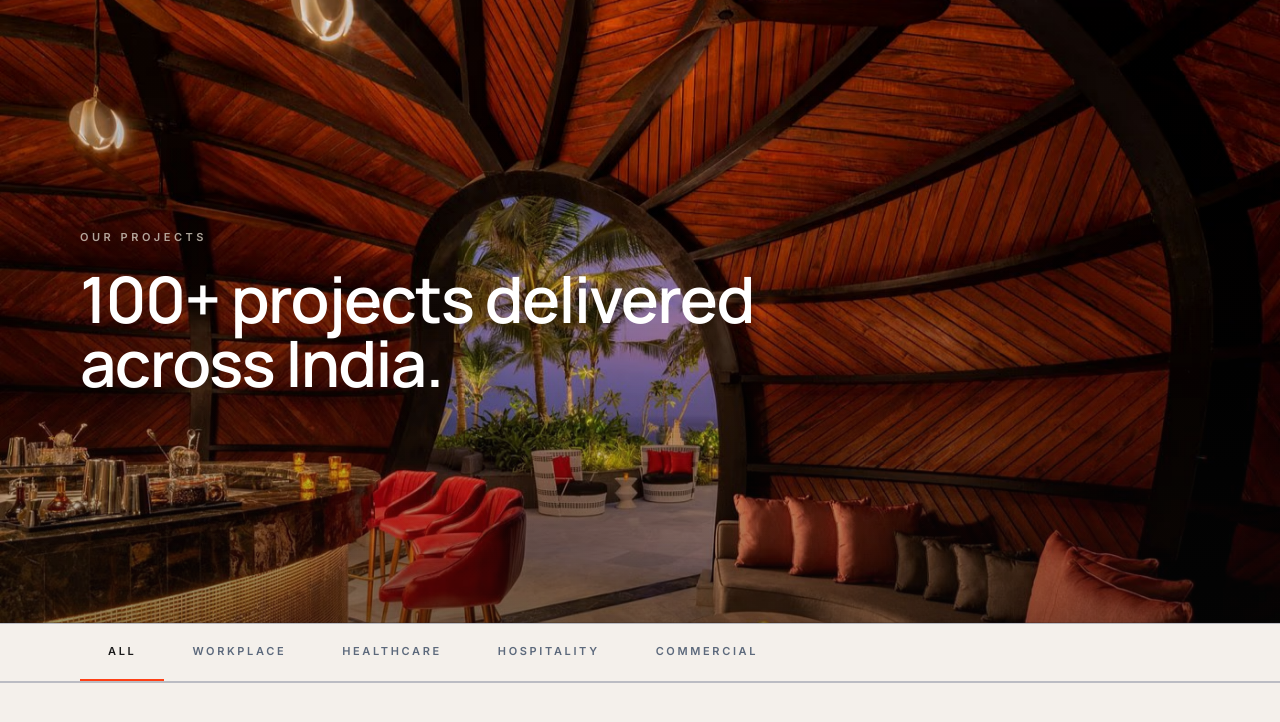
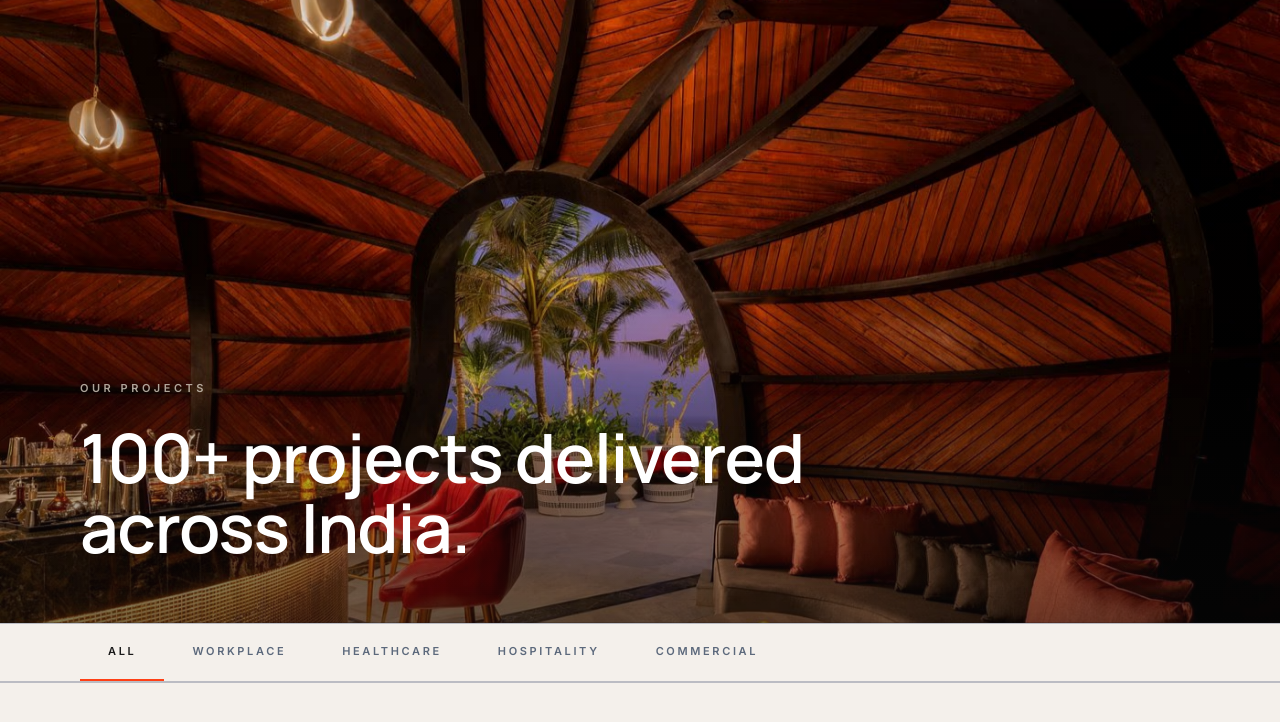
Before and after one commit to sujeth-dev/Velmont, a website built with Vite: page src/work.html in a window 1280 px wide. Built offline with nearby package versions, Linux system fonts and the light colour scheme.

Commit message:
Standardize hero eyebrow/headline layout and client logo sizing
Consolidates the near-duplicate page-hero CSS across About/Services/
Contact/Work into one shared pattern in common.css so eyebrow and
headline land in the identical position on every page, aligns the
project-detail hero's typography to the same tokens, and removes the
leftover descriptive paragraph from the Services and Contact heroes
(relocated as an intro line in the section below). Client logos in
the homepage marquee now scale within a bounded box instead of
height-only, so square marks and wide wordmarks read at a consistent
visual weight.

```diff
--- a/src/css/common.css
+++ b/src/css/common.css
@@ -181,21 +181,83 @@
 }
 
 /* ----------------------------------------------------------------
-   Page hero sub-headline (Services + Contact hero)
+   Page hero — shared by About, Services, Contact, Work
    ---------------------------------------------------------------- */
-.vm-page-hero__sub {
+.vm-page-hero {
+  position: relative;
+  height: 78vh;
+  min-height: 520px;
+  max-height: 860px;
+  background: #2b2927;
+  overflow: hidden;
+  display: flex;
+  flex-direction: column;
+  justify-content: flex-end;
+  padding: 60px var(--pad-side);
+  border-bottom: 1px solid var(--mineral);
+}
+
+.vm-page-hero::after {
+  content: '';
+  position: absolute;
+  inset: 0;
+  z-index: 1;
+  background: linear-gradient(
+    0deg,
+    rgba(8, 8, 8, 0.52) 0%,
+    rgba(8, 8, 8, 0.08) 45%,
+    rgba(8, 8, 8, 0) 100%
+  );
+}
+
+.vm-page-hero__bg {
+  position: absolute;
+  inset: 0;
+  width: 100%;
+  height: 100%;
+  object-fit: cover;
+  object-position: center center;
+  z-index: 0;
+  animation: vm-page-hero-fade 1.4s ease forwards;
+}
+
+.vm-page-hero picture {
+  display: contents;
+}
+
+.vm-page-hero__eyebrow {
   font-family: var(--body);
-  font-size: var(--fs-hero-sub); /* 16px */
-  line-height: 1.72;
-  color: rgba(209, 200, 188, 0.78);
-  max-width: 620px;
-  margin: 28px 0 0;
+  font-weight: 600;
+  font-size: var(--fs-eyebrow);
+  letter-spacing: 0.32em;
+  text-transform: uppercase;
+  color: rgba(209, 200, 188, 0.82);
+  margin: 0 0 24px;
+  position: relative;
+  z-index: 2;
+}
+
+.vm-page-hero__h1 {
+  font-family: var(--head);
+  font-weight: 600;
+  font-size: var(--fs-project-h1); /* 68px — secondary page hero scale */
+  line-height: 1.04;
+  letter-spacing: -0.02em;
+  color: #fff;
+  margin: 0;
+  max-width: 900px;
   position: relative;
   z-index: 2;
 }
 
 /* ---- Responsive (see base.css for the shared media-query rationale) ---- */
 @media (max-width: 1023px) {
+  .vm-page-hero {
+    padding: 40px var(--pad-side);
+    min-height: 440px;
+    max-height: 600px;
+  }
+
   .vm-stats {
     grid-template-columns: repeat(2, 1fr);
   }
@@ -225,3 +287,11 @@
     justify-content: center;
   }
 }
+
+@media (max-width: 599px) {
+  .vm-page-hero {
+    min-height: 380px;
+    max-height: 480px;
+    padding: 28px var(--pad-side);
+  }
+}
--- a/src/css/work.css
+++ b/src/css/work.css
@@ -3,71 +3,7 @@
    Reference: plan/DESIGN_GUIDE.md §5, plan/MASTER_PLAN.md §Phase 3
    ============================================================ */
 
-/* ----------------------------------------------------------------
-   Work hero — photo background with dark overlay
-   ---------------------------------------------------------------- */
-.vm-work-hero {
-  position: relative;
-  height: 78vh;
-  min-height: 520px;
-  max-height: 860px;
-  background: #2b2927;
-  overflow: hidden;
-  display: flex;
-  flex-direction: column;
-  justify-content: center;
-  padding: 60px var(--pad-side);
-  border-bottom: 1px solid var(--mineral);
-}
-
-.vm-work-hero__bg {
-  position: absolute;
-  inset: 0;
-  width: 100%;
-  height: 100%;
-  object-fit: cover;
-  object-position: center center;
-  z-index: 0;
-  animation: vm-page-hero-fade 1.4s ease forwards;
-}
-
-.vm-work-hero::after {
-  content: '';
-  position: absolute;
-  inset: 0;
-  z-index: 1;
-  background: linear-gradient(
-    0deg,
-    rgba(8, 8, 8, 0.42) 0%,
-    rgba(8, 8, 8, 0.1) 45%,
-    rgba(8, 8, 8, 0) 100%
-  );
-}
-
-.vm-work-hero__eyebrow {
-  position: relative;
-  z-index: 2;
-  font-family: var(--body);
-  font-weight: 600;
-  font-size: var(--fs-eyebrow);
-  letter-spacing: 0.32em;
-  text-transform: uppercase;
-  color: rgba(209, 200, 188, 0.82);
-  margin: 0 0 20px;
-}
-
-.vm-work-hero__h {
-  position: relative;
-  z-index: 2;
-  font-family: var(--head);
-  font-weight: 600;
-  font-size: 64px;
-  line-height: 1;
-  letter-spacing: -0.025em;
-  color: #fff;
-  max-width: 800px;
-  margin: 0;
-}
+/* ---- Work hero — see common.css (.vm-page-hero, shared by About/Services/Contact/Work) ---- */
 
 /* ----------------------------------------------------------------
    Filter bar
@@ -228,18 +164,9 @@
   font-size: 20px;
 }
 
-/* ---- Responsive (see base.css for the shared media-query rationale) ---- */
+/* ---- Responsive (see base.css for the shared media-query rationale) ----
+   .vm-page-hero responsive rules moved to common.css. */
 @media (max-width: 1023px) {
-  .vm-work-hero {
-    padding: 40px var(--pad-side);
-    min-height: 440px;
-    max-height: 600px;
-  }
-
-  .vm-work-hero__h {
-    font-size: 44px;
-  }
-
   /* Filter bar — 5 buttons don't fit a narrow viewport; scroll instead
      of wrap so the underline/active-state interaction stays intact. */
   .vm-work-filter {
@@ -272,15 +199,3 @@
     padding: 32px var(--pad-side);
   }
 }
-
-@media (max-width: 599px) {
-  .vm-work-hero {
-    min-height: 380px;
-    max-height: 480px;
-    padding: 28px var(--pad-side);
-  }
-
-  .vm-work-hero__h {
-    font-size: 32px;
-  }
-}
--- a/src/work.html
+++ b/src/work.html
@@ -58,6 +58,7 @@
     <link rel="stylesheet" href="./css/base.css" />
     <link rel="stylesheet" href="./css/nav.css" />
     <link rel="stylesheet" href="./css/footer.css" />
+    <link rel="stylesheet" href="./css/common.css" />
     <link rel="stylesheet" href="./css/work.css" />
   </head>
   <body>
@@ -66,11 +67,11 @@
 
     <main id="main">
       <!-- Work hero -->
-      <section class="vm-work-hero" aria-labelledby="work-h">
+      <section class="vm-page-hero" aria-labelledby="work-h">
         <picture>
           <source type="image/avif" srcset="/assets/projects/itc-ratnadipa-colombo/cover.avif" />
           <img
-            class="vm-work-hero__bg"
+            class="vm-page-hero__bg"
             src="/assets/projects/itc-ratnadipa-colombo/cover.webp"
             alt=""
             width="1440"
@@ -80,8 +81,8 @@
             aria-hidden="true"
           />
         </picture>
-        <p class="vm-work-hero__eyebrow">Our Projects</p>
-        <h1 id="work-h" class="vm-work-hero__h">100+ projects delivered<br />across India.</h1>
+        <p class="vm-page-hero__eyebrow">Our Projects</p>
+        <h1 id="work-h" class="vm-page-hero__h1">100+ projects delivered<br />across India.</h1>
       </section>
 
       <!-- Filter bar -->
```
Also changed, not shown: src/contact.html (+4 -4 lines), src/css/about.css (+2 -83 lines), src/css/contact.css (+9 -0 lines), src/css/home.css (+5 -3 lines), src/css/project.css (+4 -4 lines), src/css/services.css (+9 -2 lines), src/services.html (+4 -4 lines).
